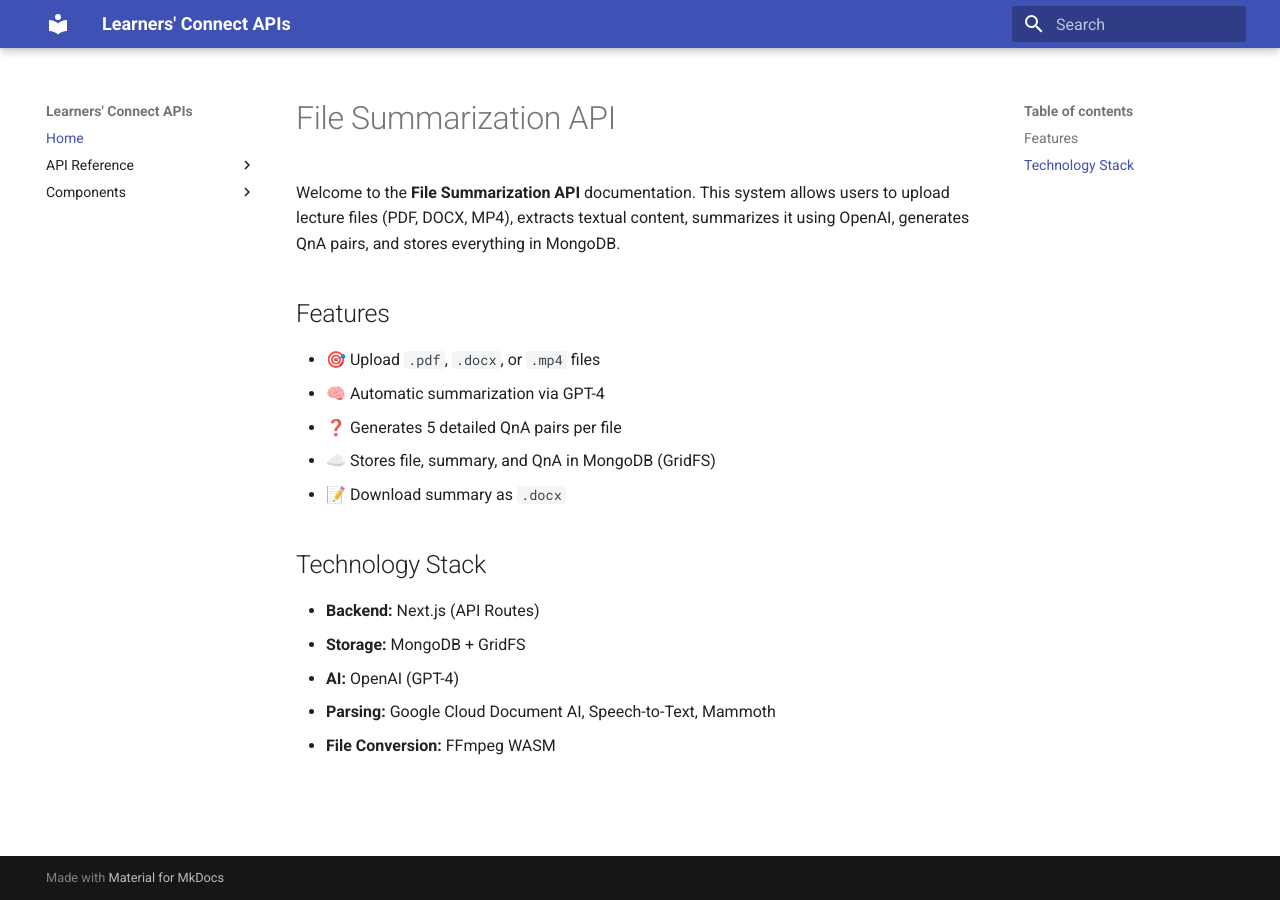
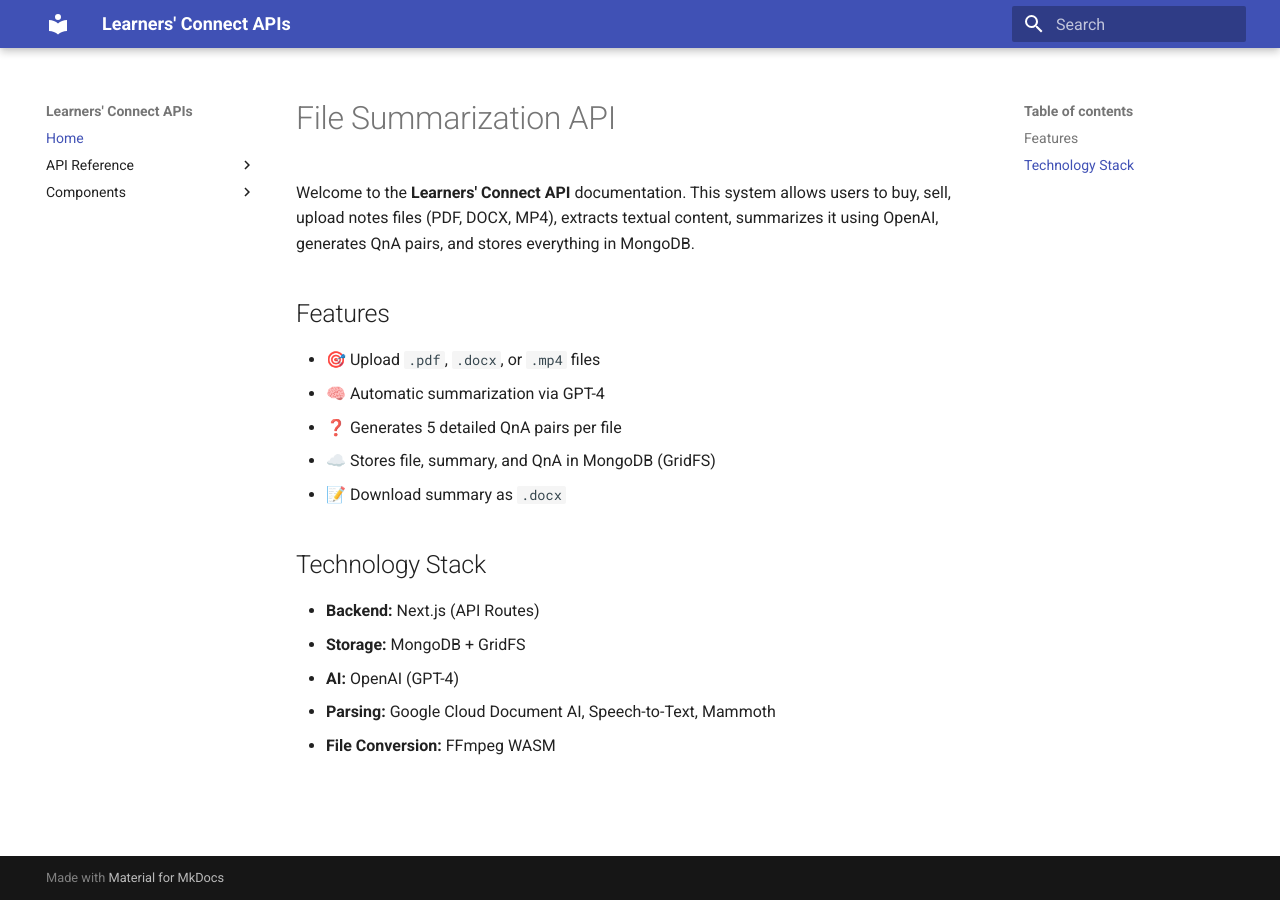
Before and after one commit to DZJY/Learners-Connect, an MkDocs documentation site: the page built from docs/index.md, in a window 1280 px wide. Built offline with MkDocs 1.6.1 and Material for MkDocs 9.7.7, drawn with Linux system fonts in a browser that asks for light colours.

```diff
--- a/docs/index.md
+++ b/docs/index.md
@@ -1,6 +1,6 @@
 # File Summarization API
 
-Welcome to the **File Summarization API** documentation. This system allows users to upload lecture files (PDF, DOCX, MP4), extracts textual content, summarizes it using OpenAI, generates QnA pairs, and stores everything in MongoDB.
+Welcome to the **Learners' Connect API** documentation. This system allows users to buy, sell, upload notes files (PDF, DOCX, MP4), extracts textual content, summarizes it using OpenAI, generates QnA pairs, and stores everything in MongoDB.
 
 ## Features
 
```
Also changed, not shown: docs/api/download.md (+1 -1 lines), docs/api/friends.md (+0 -2 lines), docs/api/points.md (+0 -1 lines), docs/api/upload.md (+0 -1 lines), docs/api/users.md (+0 -1 lines).
